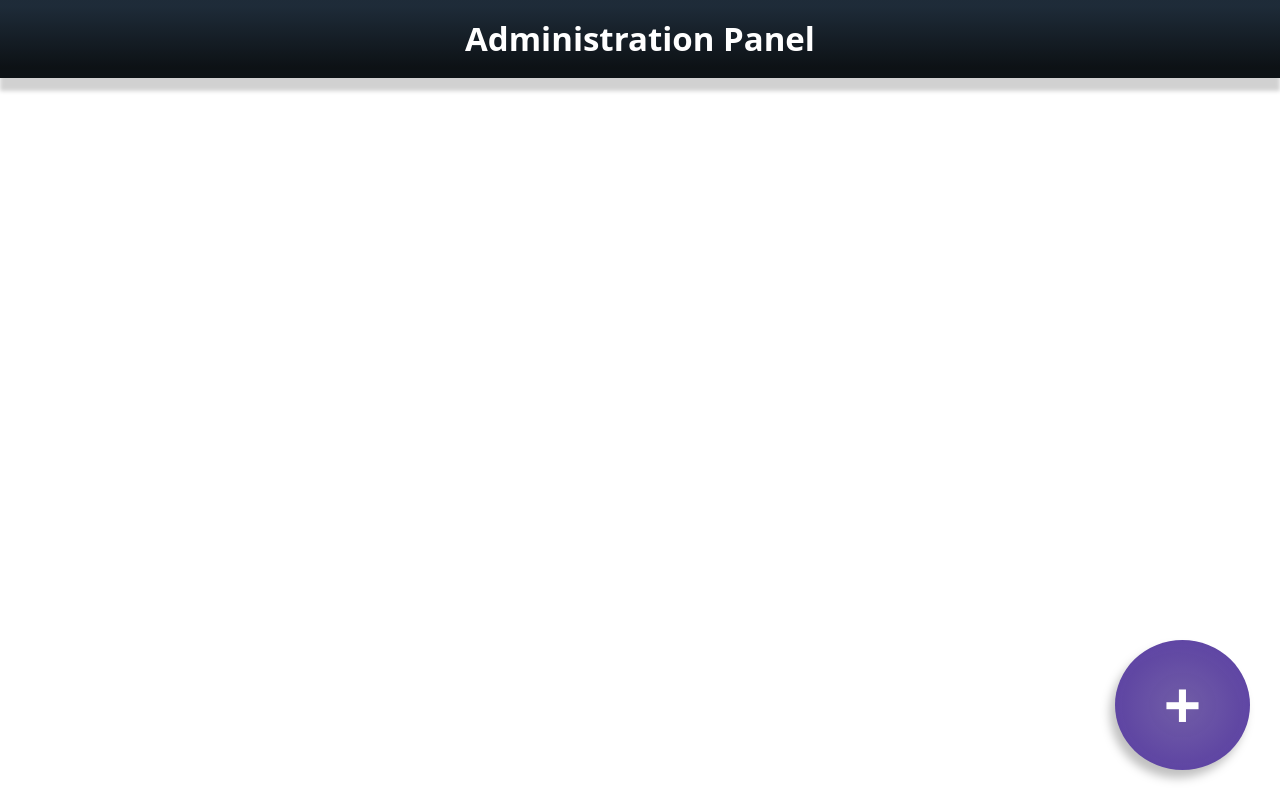
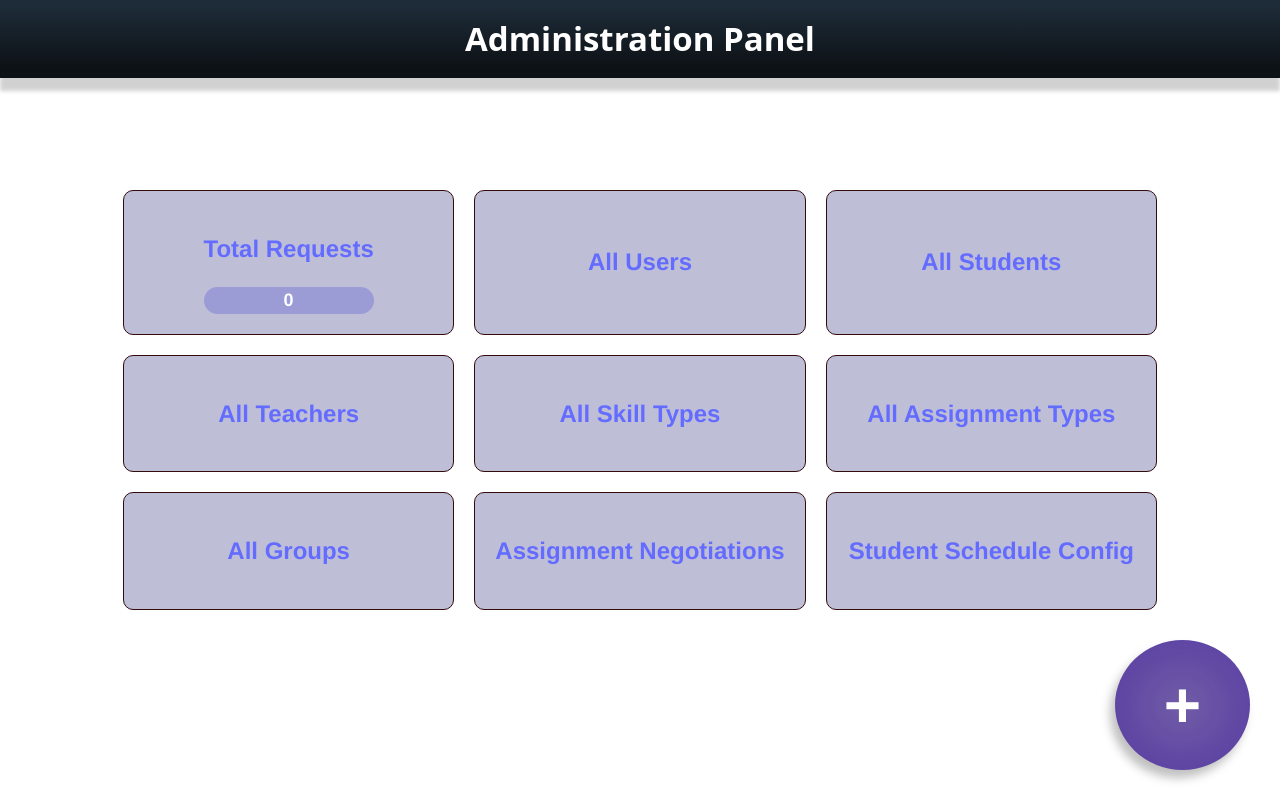
Before and after one commit to Anniegavr/Collab-Buddy, a Vue app in the folder frontend/frontend_app/: page /admin in a window 1280 px wide. Before the commit this address had no page. Built offline with nearby package versions, Linux system fonts and the light colour scheme; no server answers.

Commit message:
- Fix admin panel not showing - Fix vertical align in all app sub-components - Refactor routes

```diff
--- a/frontend/frontend_app/src/App.vue
+++ b/frontend/frontend_app/src/App.vue
@@ -24,9 +24,11 @@ export default {
   computed: {
     pageTitle() {
       switch (this.$route.path) {
+        case '/':
+          return 'Home';
         case '/login':
           return 'Login';
-        case 'admin_proxy':
+        case '/admin_proxy':
           return 'Admin Authentication';
         case '/signup':
           return 'Sign Up';
@@ -42,7 +44,7 @@ export default {
           return 'Release Assignment';
         case '/profile':
           return 'Profile';
-        case '/admin/skill_types':
+        case '/admin/skill-types':
           return 'Skill Types';
         case '/admin/assignment-types':
           return "Assignment Types";
@@ -83,6 +85,5 @@ export default {
   -moz-osx-font-smoothing: grayscale;
   text-align: center;
   color: #2c3e50;
-  margin-top: 12%;
 }
 </style>
--- a/frontend/frontend_app/src/components/AdminPanel.vue
+++ b/frontend/frontend_app/src/components/AdminPanel.vue
@@ -2,7 +2,7 @@
   <div class="admin-panel">
     <div class="admin-panel-grid">
       <router-link to="/admin" class="admin-panel-item">
-        <TotalRequests />
+        <TotalRequests class="total_req"/>
       </router-link>
       <router-link to="/users" class="admin-panel-item">
         <h2>All Users</h2>
@@ -39,7 +39,7 @@ export default {
 
   name: 'AdminPanel',
   components: {
-    TotalRequests,
+    TotalRequests
   }
 };
 </script>
@@ -49,8 +49,8 @@ export default {
   display: flex;
   justify-content: center;
   align-items: center;
-  height: 100vh;
-  background-color: #f1f1f1;
+  max-width: fit-content;
+  max-height: fit-content;
 }
 
 .admin-panel-grid {
@@ -63,8 +63,8 @@ export default {
   display: flex;
   justify-content: center;
   align-items: center;
-  background-color: #ffffff;
-  border: 1px solid #cccccc;
+  background-color: #bfbed7;
+  border: 1px solid #330b0b;
   border-radius: 10px;
   padding: 20px;
   text-align: center;
--- a/frontend/frontend_app/src/components/TotalRequests.vue
+++ b/frontend/frontend_app/src/components/TotalRequests.vue
@@ -1,11 +1,13 @@
 <template>
   <div>
     <h2>Total Requests</h2>
-    <div>{{ totalRequests }}</div>
+    <div class="result">{{ totalRequests }}</div>
   </div>
 </template>
 
 <script>
+import axios from "axios";
+
 export default {
   name: 'TotalRequests',
   data() {
@@ -16,7 +18,7 @@ export default {
   created() {
     // make an API call to get the total number of requests
     // replace the API endpoint with your own
-    axios.get('/api/requests/total')
+    axios.get('http://localhost:8080/admin/requests/total')
         .then(response => {
           this.totalRequests = response.data;
         })
@@ -26,3 +28,13 @@ export default {
   },
 };
 </script>
+
+<style>
+.result {
+  font-size: large;
+  color: #fefeff;
+  font-weight: bold;
+  border-radius: 15px;
+  background: #9b9bd6;
+}
+</style>
--- a/frontend/frontend_app/src/router.ts
+++ b/frontend/frontend_app/src/router.ts
@@ -8,21 +8,21 @@ const router: Router = createRouter({
 })
 
 // authentication guard function
-const isAdmin = () => {
-    const user = isAuthenticated(); // get the authenticated user
-    return user && user.isAdmin(); // check if the user has admin privileges
-}
+//const isAdmin = () => {
+  //  const user = isAuthenticated(); // get the authenticated user
+    //return user && user.isAdmin(); // check if the user has admin privileges
+//}
 
 // navigation guard to restrict access to admin panel
-router.beforeEach((to, from, next) => {
-    if (to.matched.some(record => record.meta.requiresAdmin)) {
-        if (!isAdmin()) {
-            next({ path: '/login' }); // redirect to login page if not authorized
-        } else {
-            next();
-        }
-    } else {
-        next();
-    }
-});
+// router.beforeEach((to, from, next) => {
+//     if (to.matched.some(record => record.meta.requiresAdmin)) {
+//         if (!isAdmin()) {
+//             next({ path: '/login' }); // redirect to login page if not authorized
+//         } else {
+//             next();
+//         }
+//     } else {
+//         next();
+//     }
+// });
 export default router
```
